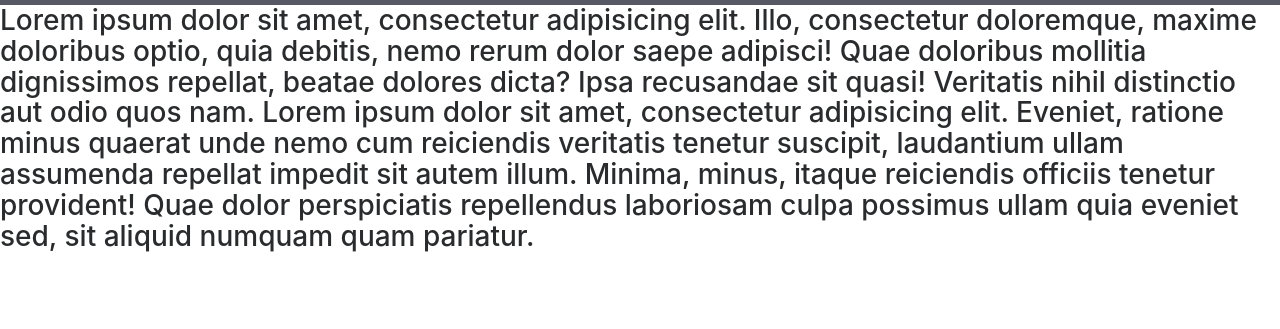
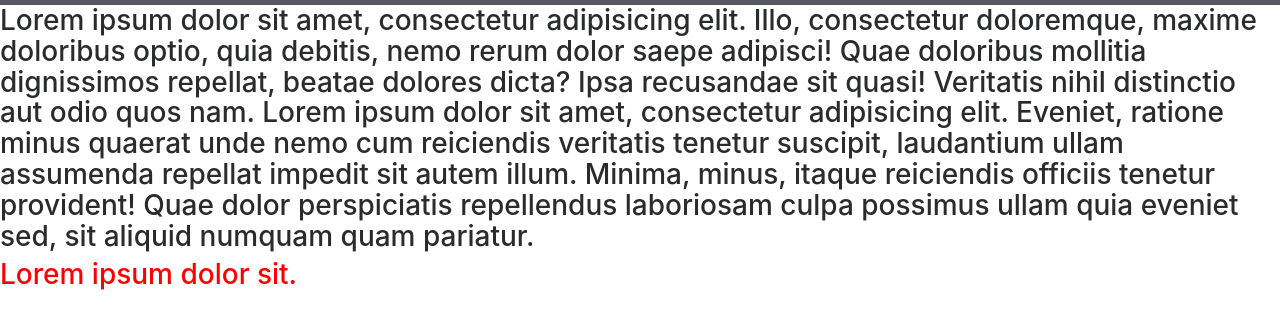
Before and after one commit to TimurTsokov/Test_brp, a plain HTML site: page index.html in a window 1280 px wide. Shown: the part 99-428 px from the top of the page. Drawn offline with nearby package versions, Linux system fonts and the light colour scheme.

Commit message:
commit to header_red

```diff
--- a/index.html
+++ b/index.html
@@ -37,6 +37,9 @@
       </div>
     </nav>
     <h3>Lorem ipsum dolor sit amet, consectetur adipisicing elit. Illo, consectetur doloremque, maxime doloribus optio, quia debitis, nemo rerum dolor saepe adipisci! Quae doloribus mollitia dignissimos repellat, beatae dolores dicta? Ipsa recusandae sit quasi! Veritatis nihil distinctio aut odio quos nam. Lorem ipsum dolor sit amet, consectetur adipisicing elit. Eveniet, ratione minus quaerat unde nemo cum reiciendis veritatis tenetur suscipit, laudantium ullam assumenda repellat impedit sit autem illum. Minima, minus, itaque reiciendis officiis tenetur provident! Quae dolor perspiciatis repellendus laboriosam culpa possimus ullam quia eveniet sed, sit aliquid numquam quam pariatur. </h3>
+    <div>
+      <h3 style="color: red">Lorem ipsum dolor sit.</h3>
+    </div>
 
 
 
```
